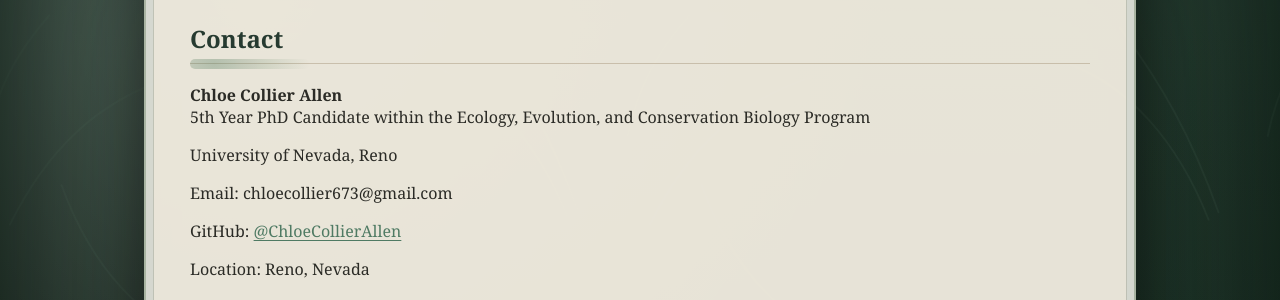
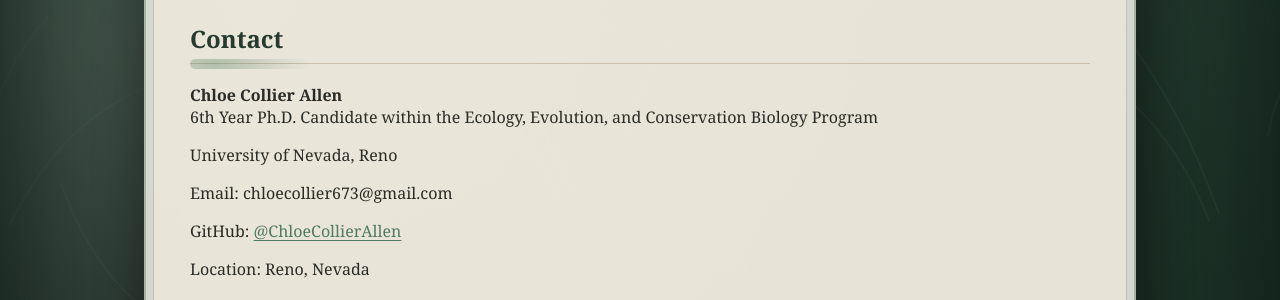
Before and after one commit to ChloeCollierAllen/ChloeCollierAllen.github.io, a Jekyll site: the page built from cv.md, in a window 1280 px wide and 900 px high. Shown: the part 160-460 px from the top of the window. Built offline with Jekyll 4.4.1, drawn with Linux system fonts in a browser that asks for light colours.

Commit message:
Update cv.md

```diff
--- a/cv.md
+++ b/cv.md
@@ -8,7 +8,7 @@
 ## Contact
 
 **Chloe Collier Allen**
-5th Year PhD Candidate within the Ecology, Evolution, and Conservation Biology Program
+6th Year Ph.D. Candidate within the Ecology, Evolution, and Conservation Biology Program
 
 University of Nevada, Reno
 
```
